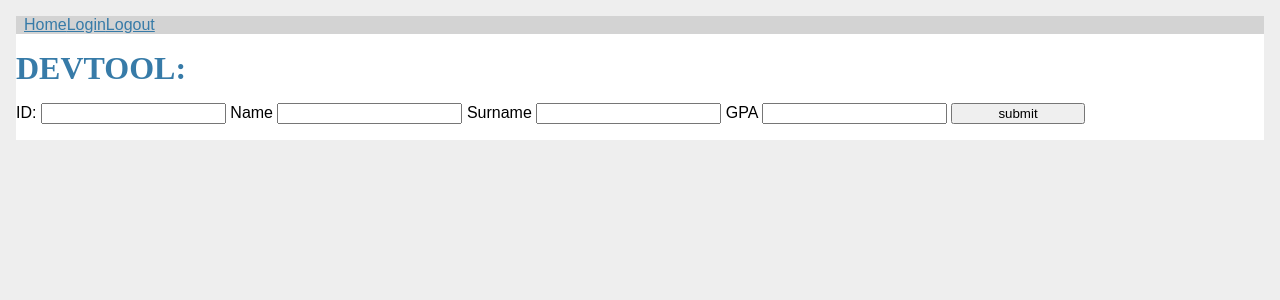
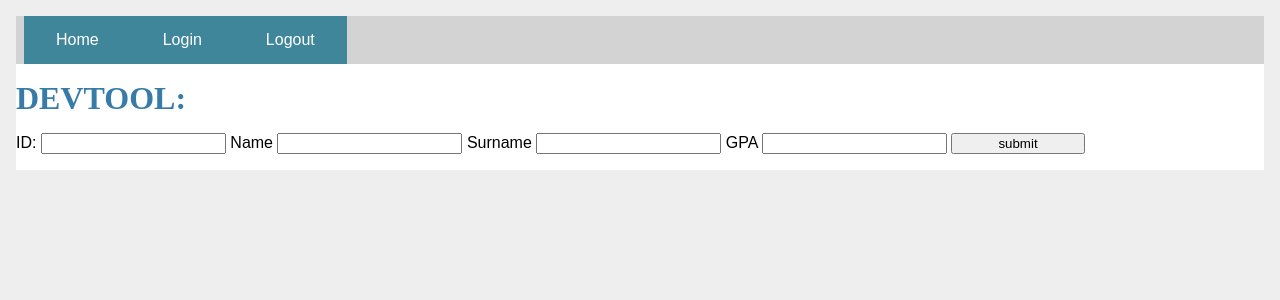
Before and after one commit to Onefivezero/DatabaseProject112233, a Flask app: page / in a window 1280 px wide. Shown: the top 300 px of the page. Run offline with Flask 2, Linux system fonts and the light colour scheme; some libraries are stand-ins or nearby versions.

Commit message:
Add files via upload

```diff
--- a/static/a.css
+++ b/static/a.css
@@ -24,7 +24,7 @@ nav ul li a, nav ul li span, header .action { display: block; padding: 0.5rem; }
 .content textarea { min-height: 12em; resize: vertical; }
 input.danger { color: #cc2f2e; }
 input[type=submit] { align-self: start; min-width: 10em; }
-#submit {
+.navbar-item {
   background-color: #40869A;
   border: none;
   color: white;
```
